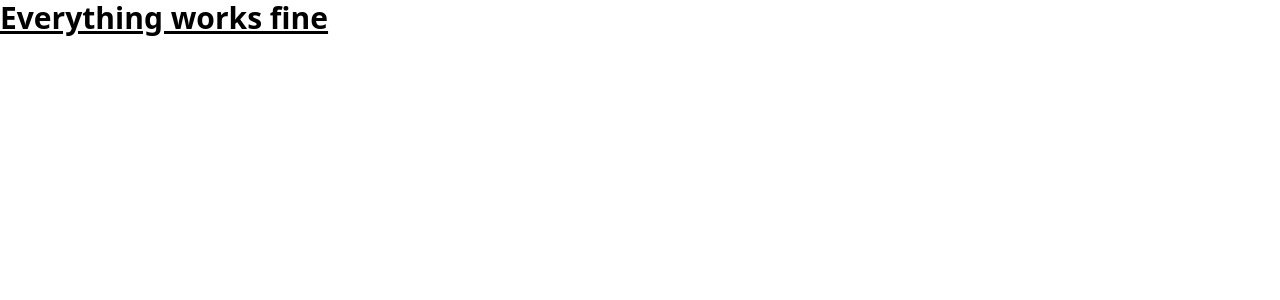
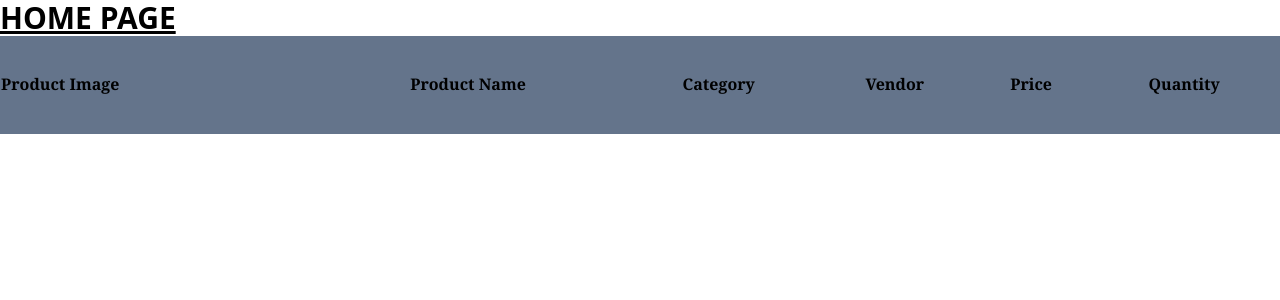
Before and after one commit to phillipmdicullar/Phase-2-Group8-SafariVendorsProject, a React (Create React App) app: page / in a window 1280 px wide. Shown: the top 300 px of the page. Built offline with nearby package versions, Linux system fonts and the light colour scheme.

Commit message:
Added the checkout table

```diff
--- a/src/components/App.js
+++ b/src/components/App.js
@@ -1,7 +1,10 @@
+import CheckoutForm from "./CheckoutForm";
+
 export default function App() {
   return (
-    <h1 className="text-3xl font-bold underline">
-      <h1>Everything works fine</h1>
-    </h1>
-  )
+    <>
+      <h1 className="text-3xl font-bold underline">HOME PAGE</h1>
+      <CheckoutForm />
+    </>
+  );
 }
--- /dev/null
+++ b/src/components/CheckoutForm.jsx
@@ -0,0 +1,32 @@
+import React from "react";
+
+const CheckoutForm = () => {
+  return (
+    <div className="py-7 bg-slate-500 mar">
+      <table className="font-serif border-collapse w-[100%] text-center py-4">
+        <thead>
+          <tr>
+            <th className="text-left py-2 font-bold ">Product Image</th>
+            <th>Product Name</th>
+            <th>Category</th>
+            <th>Vendor</th>
+            <th>Price</th>
+            <th>Quantity</th>
+          </tr>
+        </thead>
+        <tbody>
+          <tr>
+            <td></td>
+            <td></td>
+            <td></td>
+            <td></td>
+            <td></td>
+            <td></td>
+          </tr>
+        </tbody>
+      </table>
+    </div>
+  );
+};
+
+export default CheckoutForm;
```
